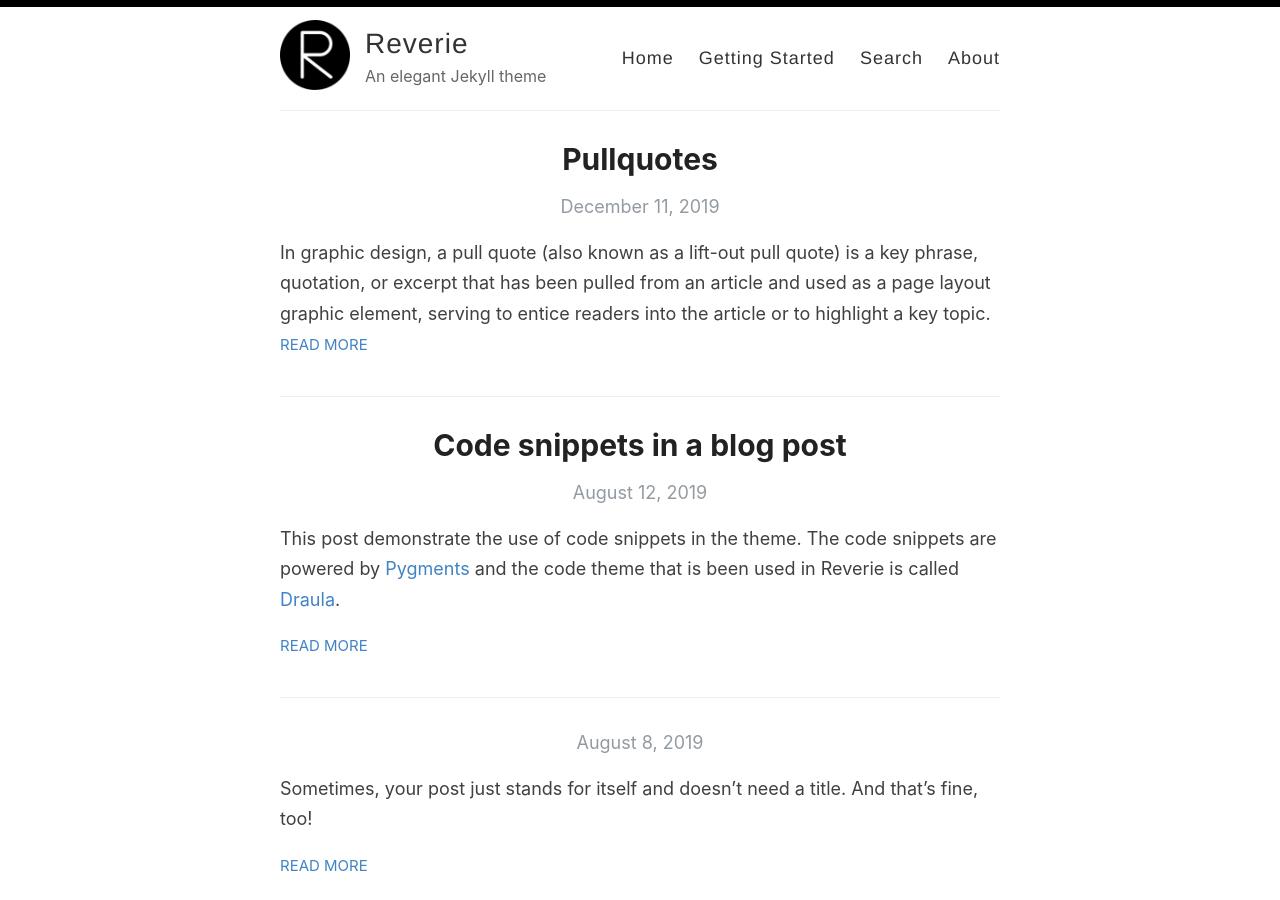
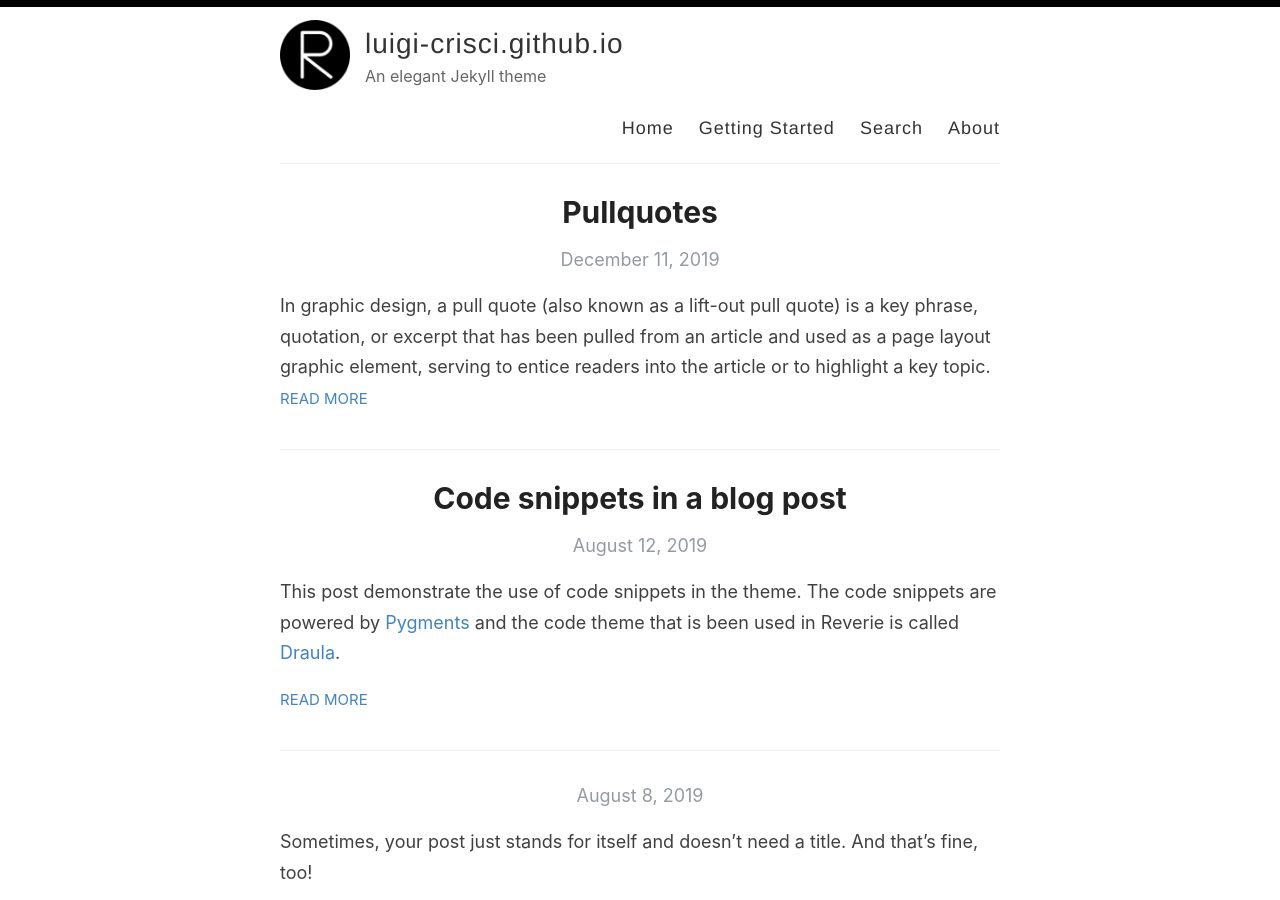
Before and after one commit to Luigi-Crisci/luigi-crisci.github.io, a Jekyll site: the page built from index.html, in a window 1280 px wide and 900 px high. Built offline with Jekyll 4.4.1, drawn with Linux system fonts in a browser that asks for light colours; the list of posts is cut into pages by our own code.

Commit message:
Set website name

```diff
--- a/_config.yml
+++ b/_config.yml
@@ -3,7 +3,7 @@
 #
 
 # Name of your site (displayed in the header)
-name: Reverie
+name: luigi-crisci.github.io
 
 # Name of the author
 author: Amit Merchant
```
